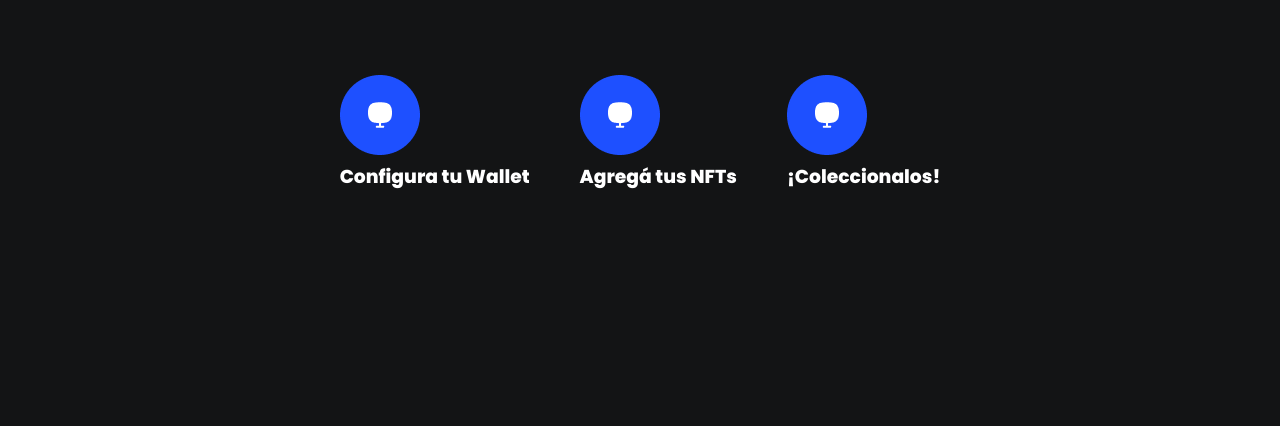
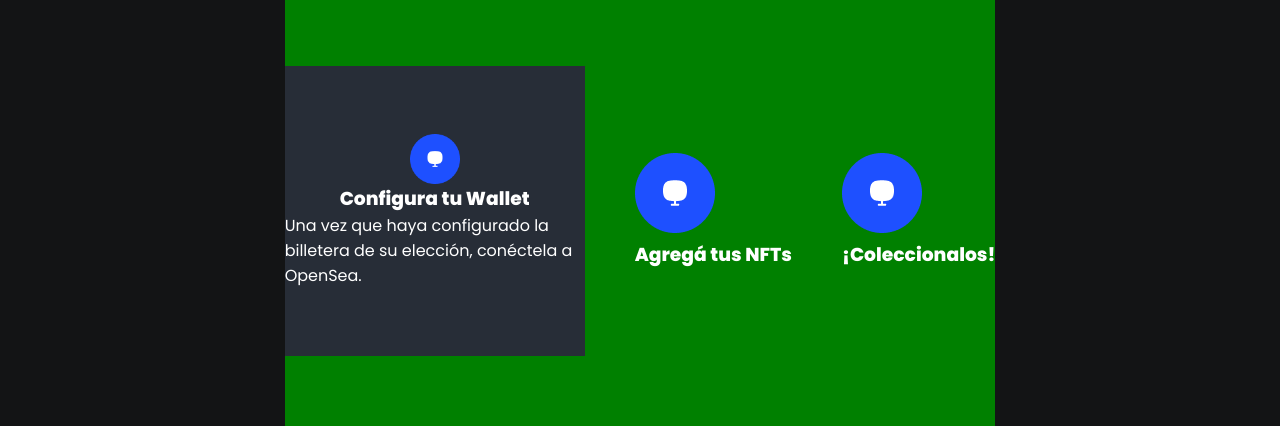
Before and after one commit to jeregiampieri/landing-page-full, a plain HTML site: page index.html in a window 1280 px wide. Shown: the part 741-1167 px from the top of the page. Before the commit the page ends 932 px from the top, so only its background shows below. Drawn offline with Linux system fonts and the light colour scheme.

Commit message:
estilando la primera card

```diff
--- a/index.html
+++ b/index.html
@@ -89,10 +89,14 @@
                 <div class="card1">
                     <img src="./img/info-icon.png" alt="imagen-card-1">
                     <h3>Configura tu Wallet</h3>
+                    <p>Una vez que haya configurado la billetera de su elección,
+                        conéctela a OpenSea.
+                    </p>
                 </div>
                 <div class="card2">
                     <img src="./img/info-icon.png" alt="imagen-card-2">
                     <h3>Agregá tus NFTs</h3>
+
                 </div>
                 <div class="card3">
                     <img src="./img/info-icon.png" alt="imagen-card-3">
--- a/style.css
+++ b/style.css
@@ -251,21 +251,28 @@ main{
 .hero-card-price span{
     font-weight: 700;
 }
+/* Fin del section 1 */
 
-/* #hero .hero-info{
-    color: white;
-} */
-
-#info h1{
-    margin-top: 15%;
-}
-
+/* Comienzo de la section 2 (info) */
 #info{
     display: flex;
     flex-direction: column;
     gap: 80px;
     justify-content: center;
     align-items: center;
+    background-color: green;
+    /* Acá lo que busco es que haya un espacio entre el fin de la
+    section1 y el comienzo de la section2*/
+    /* Forma 1 de hacerlo */
+    /* margin-top: 15%; */
+    /* Forma 2 de hacerlo (es una mejor prática) */
+    padding: 70px 0px;
+    max-width: 1200px;
+}
+
+#info h1{
+    font-size: 1.9rem;
+    font-weight: 600;
 }
 
 .info-cards-container{
@@ -274,3 +281,21 @@ main{
     justify-content: center;
     align-items: center;
 }
+
+
+/* Card1 */
+.card1{
+    background-color: var(--secondary);
+    width: 300px;
+    height: 290px;
+    display: flex;
+    flex-direction: column;
+    justify-content: center;
+    align-items: center;
+}
+
+.card1 img{
+    width: 50px;
+
+}
+/* Fin card1 */
```
